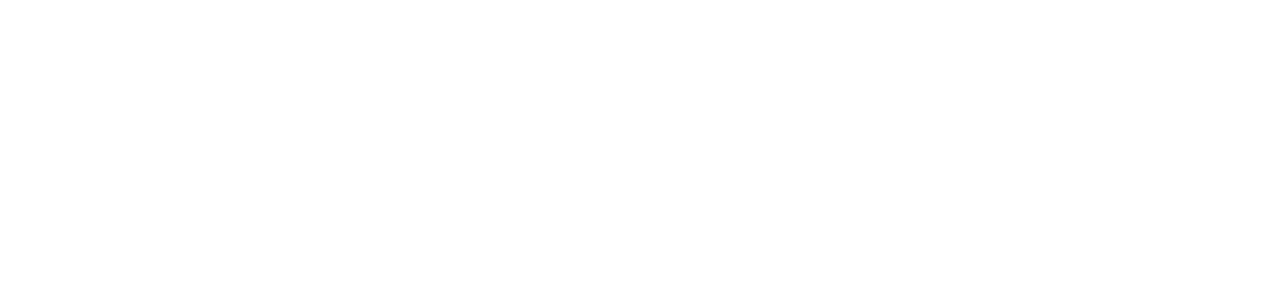
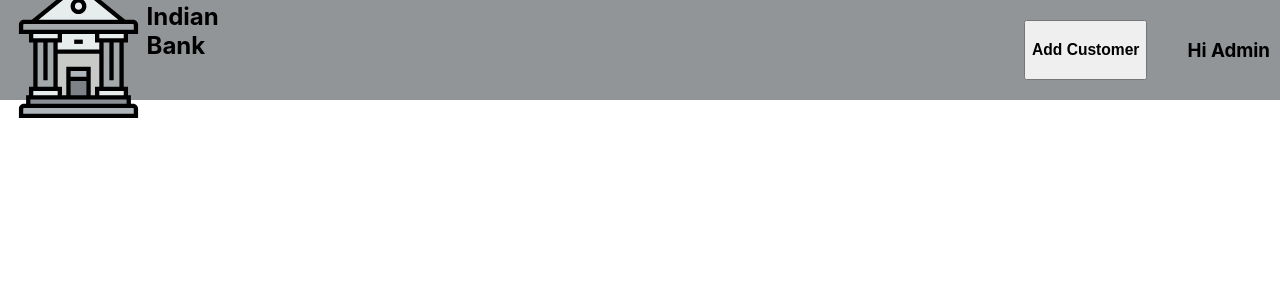
Before and after one commit to prabhashrai02/banking_management_-manager-view-, a React (Create React App) app: page / in a window 1280 px wide. Shown: the top 300 px of the page. Built offline with nearby package versions, Linux system fonts and the light colour scheme.

Commit message:
designed navbar

```diff
--- a/src/Component/Navbar/Navbar.css
+++ b/src/Component/Navbar/Navbar.css
@@ -0,0 +1,25 @@
+.Navbar {
+    display: flex;
+    justify-content: space-between;
+    height: 100px;
+    width: 100%;
+    background-color: rgb(146, 149, 151);
+    align-items: center;
+}
+
+.Navbar_bank {
+    display: flex;
+    margin-left: 10px;
+}
+
+.Navbar_options {
+    display: flex;
+}
+
+.Navbar_add {
+    margin-right: 40px;
+}
+
+.Navbar_manager {
+    margin-right: 10px;
+}
--- a/src/Component/Navbar/Navbar.js
+++ b/src/Component/Navbar/Navbar.js
@@ -1,8 +1,17 @@
 import './Navbar.css';
+import bank_logo from '../../Assets/bank_logo.svg';
 
 const Navbar = () => {
     return (
         <div className="Navbar">
+            <div className="Navbar_bank">
+                <img src={bank_logo} alt="bank logo" />
+                <div className="Navbar_bank_name"><h2>Indian Bank</h2></div>
+            </div>
+            <div className="Navbar_options">
+                <button className="Navbar_add"><h3>Add Customer</h3></button>
+                <div className="Navbar_manager"><h3>Hi Admin</h3></div>
+            </div>
         </div>
     )
 }
```
Also changed, not shown: src/Assets/bank_logo.svg (added).
